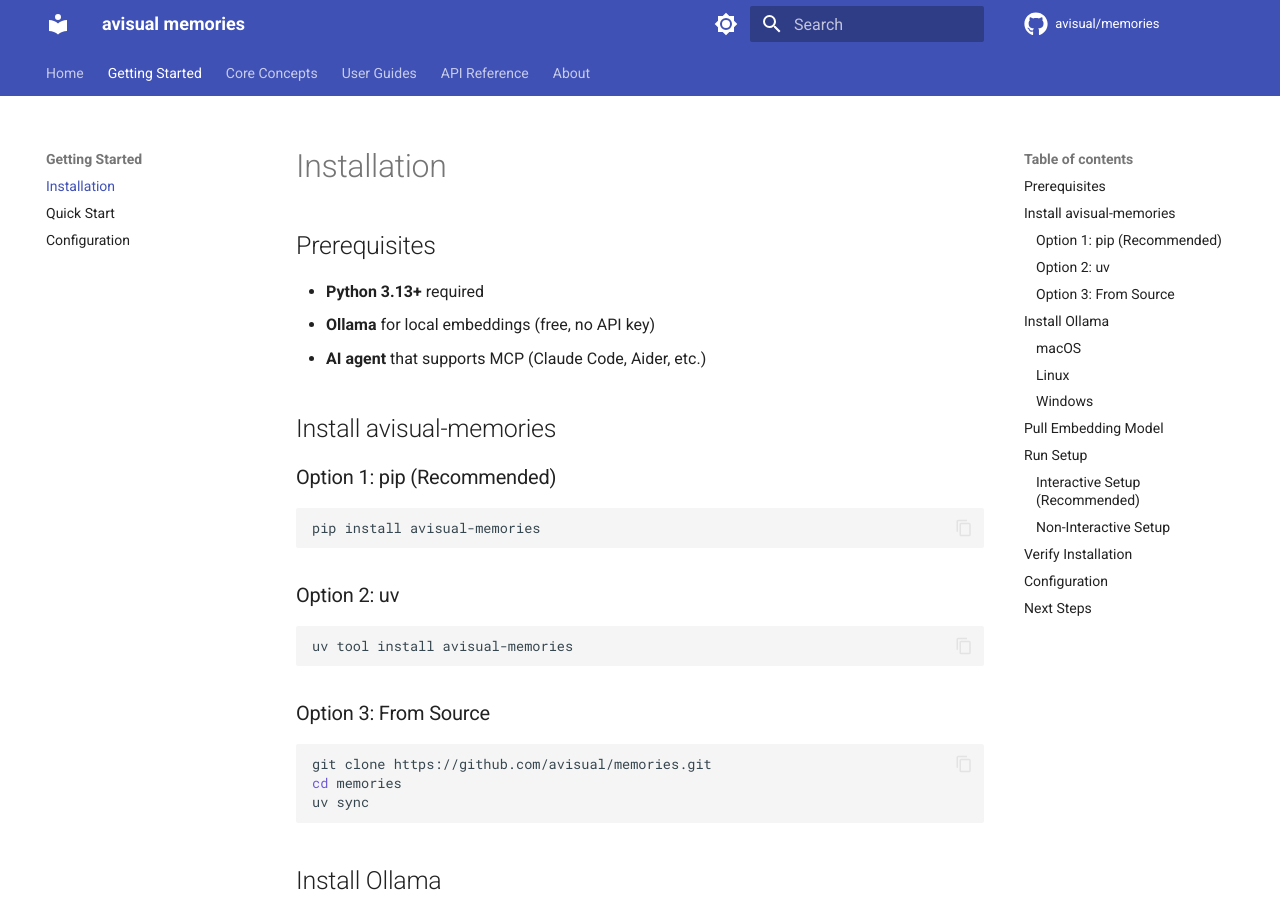
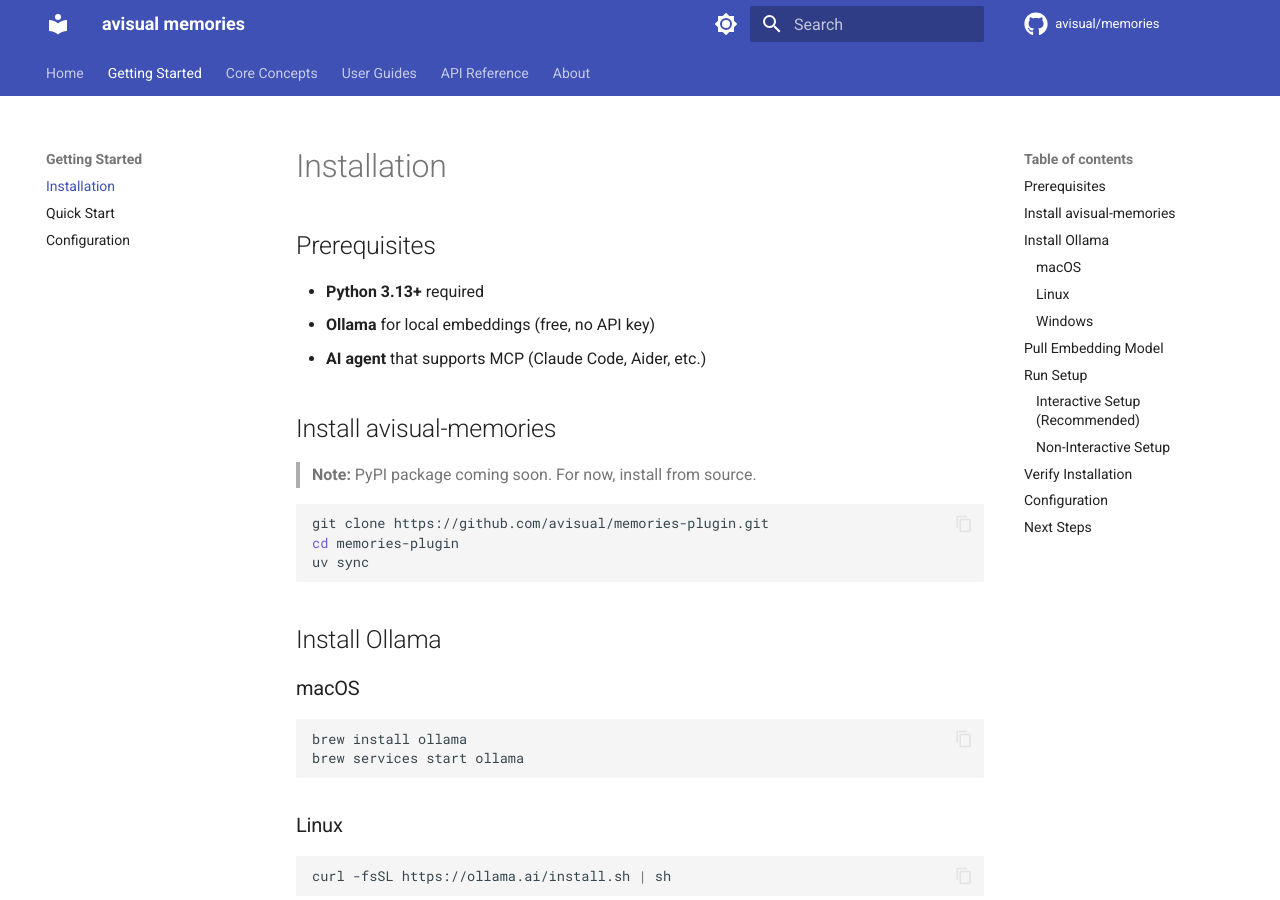
Before and after one commit to avisual/memories-plugin, an MkDocs documentation site: the page built from docs/getting-started/installation.md, in a window 1280 px wide and 900 px high. Built offline with MkDocs 1.6.1 and Material for MkDocs 9.7.7, drawn with Linux system fonts in a browser that asks for light colours; comment, search, counter and statistics services are not loaded.

Commit message:
docs: update PyPI references to 'coming soon'
PyPI package is not published yet. Replace install-from-PyPI instructions
with install-from-source, update badge to show 'coming soon', and update
links across README, docs, and mkdocs config.

https://claude.ai/code/session_01XXq9Eq1jCSZkWfAoDXpfSz

````diff
--- a/docs/getting-started/installation.md
+++ b/docs/getting-started/installation.md
@@ -8,23 +8,11 @@
 
 ## Install avisual-memories
 
-### Option 1: pip (Recommended)
+> **Note:** PyPI package coming soon. For now, install from source.
 
 ```bash
-pip install avisual-memories
-```
-
-### Option 2: uv
-
-```bash
-uv tool install avisual-memories
-```
-
-### Option 3: From Source
-
-```bash
-git clone https://github.com/avisual/memories.git
-cd memories
+git clone https://github.com/avisual/memories-plugin.git
+cd memories-plugin
 uv sync
 ```
 
--- a/mkdocs.yml
+++ b/mkdocs.yml
@@ -86,6 +86,6 @@ extra:
     - icon: fontawesome/brands/github
       link: https://github.com/avisual/memories
     - icon: fontawesome/brands/python
-      link: https://pypi.org/project/avisual-memories/
+      link: https://github.com/avisual/memories-plugin
 
 copyright: Copyright &copy; 2026 avisual
````
Also changed, not shown: README.md (+6 -19 lines), docs/index.md (+7 -5 lines).
